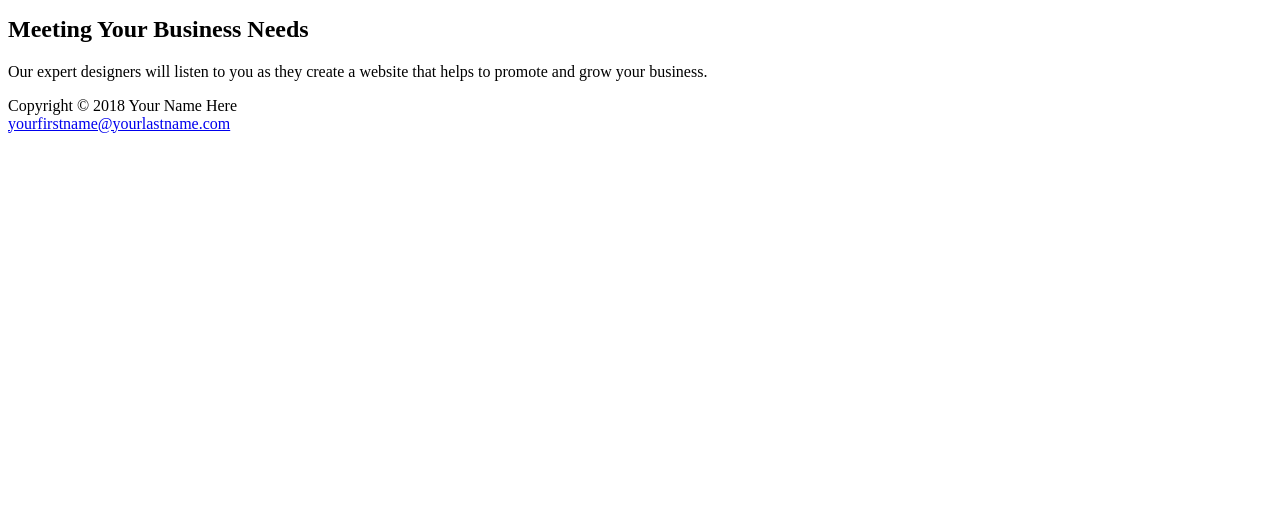
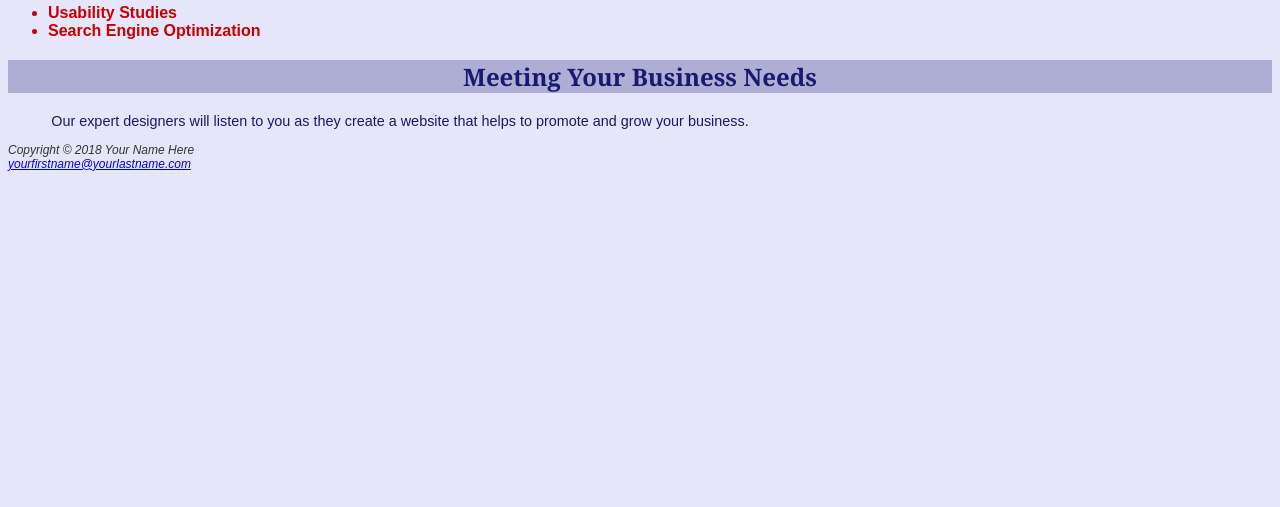
Before and after one commit to codeandkicks/3_8, a plain HTML site: page index.html in a window 1280 px wide. Shown: the part 293-800 px from the top of the page. Drawn offline with Linux system fonts and the light colour scheme.

Commit message:
Update index.html

```diff
--- a/index.html
+++ b/index.html
@@ -3,6 +3,7 @@
 <head>
 <title>Trillium Media Design</title>
 <meta charset="utf-8">
+<link rel="stylesheet" href="trillium.css">
 </head>
 <body>
  <header>
```
